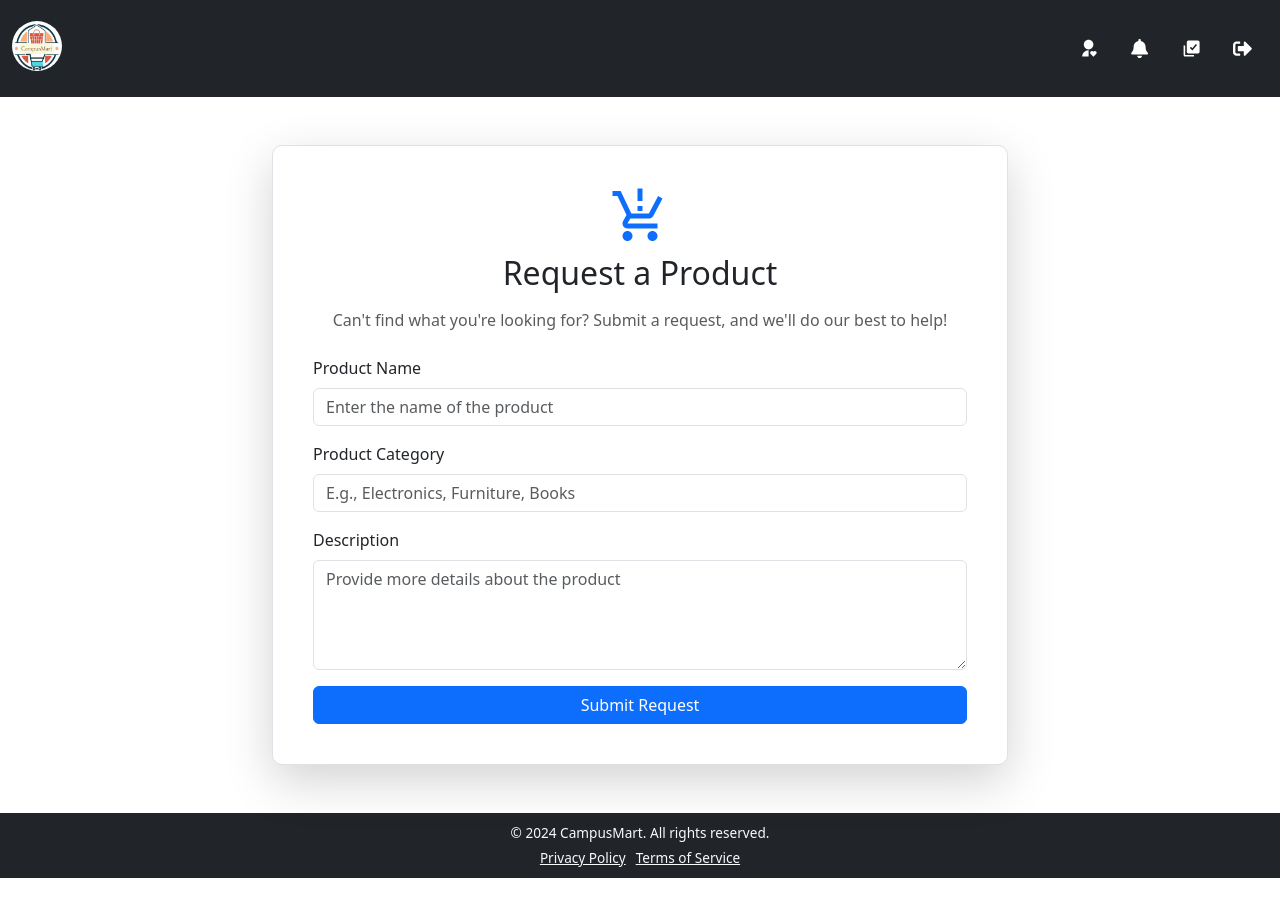
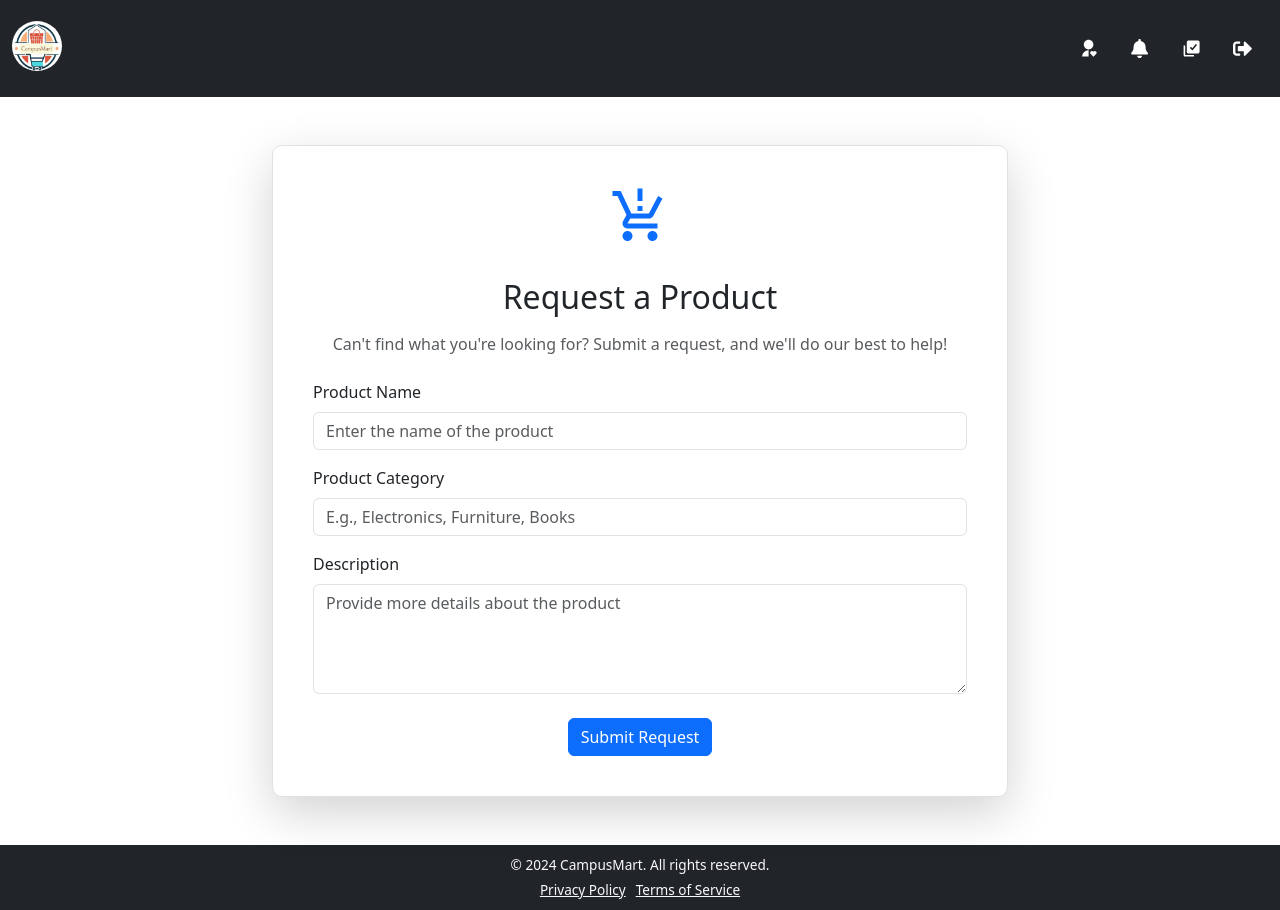
Before and after one commit to divya-navale/campusMart.App, a React (Create React App) app: page /request-product in a window 1280 px wide. Before the commit the page ends 878 px from the top, so only its background shows below. Built offline with nearby package versions, Linux system fonts and the light colour scheme; no server answers.

Commit message:
Added reset functionality to RequestProduct form and update submission handling

```diff
--- a/src/pages/buyer/RequestProduct.jsx
+++ b/src/pages/buyer/RequestProduct.jsx
@@ -23,6 +23,16 @@ const RequestProduct = () => {
     setSubmitted(true);
   };
 
+  const handleReset = () => {
+    // Reset the form data and submission state
+    setFormData({
+      productName: '',
+      productCategory: '',
+      description: '',
+    });
+    setSubmitted(false);
+  };
+
   return (
     <Container className="py-5">
       <Row className="justify-content-center">
@@ -31,11 +41,15 @@ const RequestProduct = () => {
             <Card.Body>
               <div className="text-center mb-4">
                 <MdProductionQuantityLimits size={60} className="text-primary mb-2" />
-                <h2 className="mb-3">Request a Product</h2>
-                <p className="text-muted">
-                  Can't find what you're looking for? Submit a request, and we'll do our best to help!
-                </p>
               </div>
+              {!submitted && (
+                <div className="text-center mb-4">
+                  <h2 className="mb-3">Request a Product</h2>
+                  <p className="text-muted">
+                    Can't find what you're looking for? Submit a request, and we'll do our best to help!
+                  </p>
+                </div>
+              )}
               {!submitted ? (
                 <Form onSubmit={handleSubmit}>
                   <Form.Group className="mb-3" controlId="formProductName">
@@ -72,7 +86,7 @@ const RequestProduct = () => {
                       required
                     />
                   </Form.Group>
-                  <div className="d-grid">
+                  <div className="d-flex justify-content-center mt-4">
                     <Button variant="primary" type="submit">
                       Submit Request
                     </Button>
@@ -84,7 +98,7 @@ const RequestProduct = () => {
                   <p className="text-muted">
                     We have received your product request and will get back to you soon.
                   </p>
-                  <Button variant="outline-primary" onClick={() => setSubmitted(false)}>
+                  <Button variant="outline-primary" onClick={handleReset}>
                     Submit Another Request
                   </Button>
                 </div>
```
